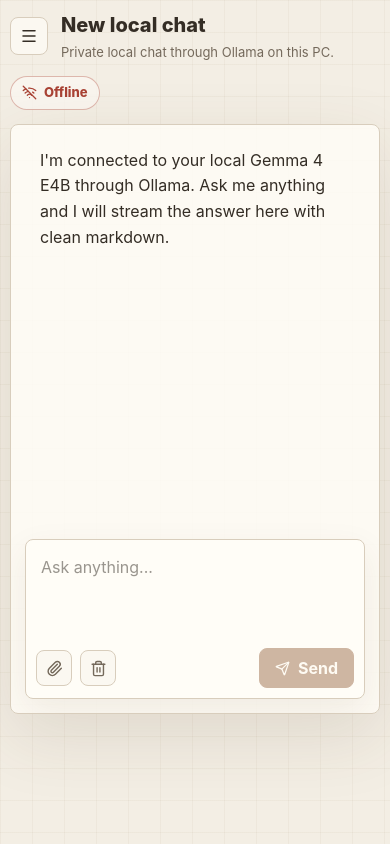
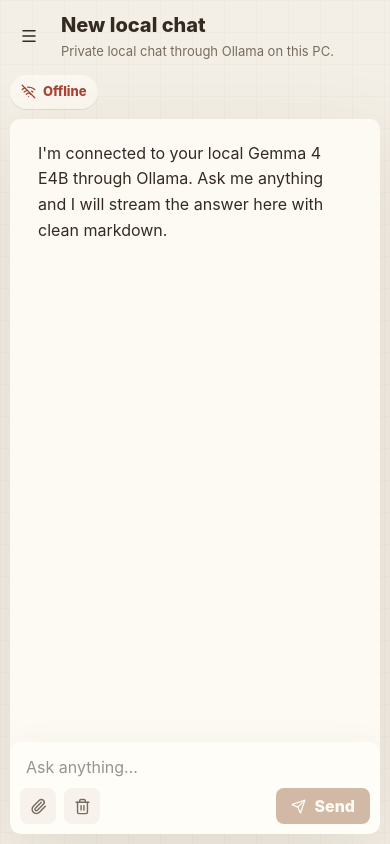
Before and after one commit to MohammedSafwan10/gemma-chat, a React (Vite) app: page / in a window 390 px wide. Built offline with nearby package versions, Linux system fonts and the light colour scheme; no server answers.

Commit message:
Refine chat layout and sidebar

```diff
--- a/src/App.tsx
+++ b/src/App.tsx
@@ -18,12 +18,13 @@ function App() {
   }, [chat.messages])
 
   return (
-    <main className="app-shell">
+    <main className={`app-shell ${sidebarOpen ? 'sidebar-open' : ''}`}>
       <ChatSidebar
         modelName={chat.modelName}
         savedChats={chat.savedChats}
         selectedChatId={chat.activeChatId}
         open={sidebarOpen}
+        onToggle={() => setSidebarOpen((current) => !current)}
         onNewChat={chat.startNewChat}
         onLoadChat={chat.loadChat}
       />
@@ -31,7 +32,7 @@ function App() {
       <section className="workspace">
         <header className="topbar">
           <button
-            className="icon-button"
+            className="icon-button topbar-menu"
             type="button"
             onClick={() => setSidebarOpen((current) => !current)}
             aria-label="Toggle sidebar"
--- a/src/components/ChatComposer.tsx
+++ b/src/components/ChatComposer.tsx
@@ -1,4 +1,5 @@
 import type { FormEvent, KeyboardEvent } from 'react'
+import { useEffect, useRef } from 'react'
 import { Paperclip, Send, Square, Trash2 } from 'lucide-react'
 
 type ChatComposerProps = {
@@ -18,6 +19,15 @@ export function ChatComposer({
   onSend,
   onStop,
 }: ChatComposerProps) {
+  const textareaRef = useRef<HTMLTextAreaElement | null>(null)
+
+  useEffect(() => {
+    const textarea = textareaRef.current
+    if (!textarea) return
+    textarea.style.height = 'auto'
+    textarea.style.height = `${Math.min(textarea.scrollHeight, 168)}px`
+  }, [prompt])
+
   function handleKeyDown(event: KeyboardEvent<HTMLTextAreaElement>) {
     if (event.key === 'Enter' && !event.shiftKey) {
       event.preventDefault()
@@ -28,11 +38,12 @@ export function ChatComposer({
   return (
     <form className="composer" onSubmit={onSend}>
       <textarea
+        ref={textareaRef}
         value={prompt}
         onChange={(event) => onPromptChange(event.target.value)}
         onKeyDown={handleKeyDown}
         placeholder="Ask anything..."
-        rows={3}
+        rows={1}
       />
 
       <div className="composer-actions">
--- a/src/index.css
+++ b/src/index.css
@@ -3,26 +3,26 @@
 :root {
   font-family:
     Inter, ui-sans-serif, system-ui, -apple-system, BlinkMacSystemFont, "Segoe UI", sans-serif;
-  color: #342d25;
-  background: #f3eee4;
+  color: #332b22;
+  background: #f4efe6;
   font-synthesis: none;
   text-rendering: optimizeLegibility;
   -webkit-font-smoothing: antialiased;
-  --bg: #f3eee4;
-  --sidebar: #ebe3d5;
-  --panel: #fbf8f1;
-  --panel-strong: #fffdf7;
-  --line: #d8cdbc;
-  --line-soft: #e7dece;
-  --text: #342d25;
-  --muted: #74695b;
-  --muted-2: #9d907d;
-  --accent: #94613d;
-  --accent-strong: #76472f;
-  --clay: #c1845d;
-  --sage: #69795f;
+  --bg: #f4efe6;
+  --sidebar: #eee6d8;
+  --surface: #fffdf7;
+  --surface-soft: #faf6ed;
+  --surface-warm: #f2e6d4;
+  --line: rgba(91, 67, 40, 0.12);
+  --line-strong: rgba(91, 67, 40, 0.2);
+  --text: #332b22;
+  --muted: #776c5e;
+  --muted-2: #a49683;
+  --accent: #9b6642;
+  --accent-strong: #7a4a31;
+  --sage: #64745b;
   --danger: #a94335;
-  --shadow: 0 22px 70px rgba(81, 60, 35, 0.12);
+  --shadow: 0 24px 80px rgba(87, 64, 36, 0.13);
   --radius: 8px;
 }
 
@@ -30,15 +30,18 @@
   box-sizing: border-box;
 }
 
+html,
+body,
+#root {
+  width: 100%;
+  height: 100%;
+  overflow: hidden;
+}
+
 body {
   margin: 0;
   min-width: 320px;
-  min-height: 100vh;
-  background:
-    linear-gradient(90deg, rgba(127, 103, 70, 0.05) 1px, transparent 1px),
-    linear-gradient(rgba(127, 103, 70, 0.05) 1px, transparent 1px),
-    var(--bg);
-  background-size: 32px 32px;
+  background: var(--bg);
 }
 
 button,
@@ -53,46 +56,68 @@ button {
 
 .app-shell {
   display: grid;
+  grid-template-columns: 0 minmax(0, 1fr);
+  width: 100%;
+  height: 100dvh;
+  overflow: hidden;
+  background:
+    linear-gradient(90deg, rgba(127, 103, 70, 0.035) 1px, transparent 1px),
+    linear-gradient(rgba(127, 103, 70, 0.035) 1px, transparent 1px),
+    var(--bg);
+  background-size: 32px 32px;
+}
+
+.app-shell.sidebar-open {
   grid-template-columns: 282px minmax(0, 1fr);
-  min-height: 100vh;
+}
+
+.app-shell.sidebar-open .topbar-menu {
+  visibility: hidden;
 }
 
 .sidebar {
   display: flex;
+  min-width: 0;
+  height: 100dvh;
   flex-direction: column;
   gap: 14px;
-  padding: 16px;
-  border-right: 1px solid var(--line);
-  background: rgba(235, 227, 213, 0.9);
+  overflow: hidden;
+  padding: 14px 12px;
+  background: rgba(238, 230, 216, 0.94);
+  opacity: 0;
+  transform: translateX(-100%);
+  transition:
+    opacity 160ms ease,
+    transform 160ms ease;
 }
 
-.brand {
-  display: flex;
-  align-items: center;
-  gap: 11px;
-  min-height: 44px;
+.sidebar.open {
+  opacity: 1;
+  transform: translateX(0);
 }
 
-.brand > div {
+.sidebar-header {
+  display: grid;
+  grid-template-columns: 38px minmax(0, 1fr);
+  gap: 10px;
+  align-items: center;
+  min-height: 40px;
+}
+
+.sidebar-header > div {
   display: grid;
   gap: 2px;
   min-width: 0;
 }
 
-.brand strong,
-.brand small {
+.sidebar-header strong,
+.sidebar-header small {
   overflow: hidden;
   text-overflow: ellipsis;
   white-space: nowrap;
 }
 
-.brand strong,
-.topbar h1,
-.model-card h2 {
-  letter-spacing: 0;
-}
-
-.brand small,
+.sidebar-header small,
 .topbar p,
 .empty-state,
 .chat-list small,
@@ -101,20 +126,10 @@ button {
   color: var(--muted);
 }
 
-.brand-mark,
-.avatar,
-.model-orb {
-  display: grid;
-  place-items: center;
-  border: 1px solid rgba(148, 97, 61, 0.24);
-  background: #f8f2e7;
-  color: var(--accent);
-}
-
-.brand-mark {
-  width: 38px;
-  height: 38px;
-  border-radius: var(--radius);
+.sidebar-header strong,
+.topbar h1,
+.model-card h2 {
+  letter-spacing: 0;
 }
 
 .new-chat-button,
@@ -122,26 +137,27 @@ button {
 .icon-button,
 .chat-list button,
 .switch {
-  border: 1px solid var(--line);
+  border: 0;
   border-radius: var(--radius);
-  background: var(--panel);
+  background: transparent;
   cursor: pointer;
   transition:
     transform 150ms ease,
-    border-color 150ms ease,
     background 150ms ease,
     box-shadow 150ms ease;
 }
 
 .new-chat-button:hover,
-.send-button:hover,
 .icon-button:hover,
 .chat-list button:hover,
 .switch:hover {
+  background: rgba(121, 84, 49, 0.08);
+}
+
+.send-button:hover {
   transform: translateY(-1px);
-  border-color: #c6b49d;
-  background: var(--panel-strong);
-  box-shadow: 0 8px 26px rgba(73, 52, 29, 0.08);
+  background: var(--accent-strong);
+  box-shadow: 0 8px 24px rgba(118, 74, 49, 0.2);
 }
 
 .new-chat-button,
@@ -151,10 +167,13 @@ button {
   justify-content: center;
   gap: 8px;
   min-height: 40px;
-  border-color: var(--accent);
   background: var(--accent);
   color: #fffaf0;
-  font-weight: 700;
+  font-weight: 760;
+}
+
+.new-chat-button:hover {
+  background: var(--accent-strong);
 }
 
 .search-box {
@@ -163,9 +182,8 @@ button {
   gap: 8px;
   height: 38px;
   padding: 0 10px;
-  border: 1px solid var(--line);
   border-radius: var(--radius);
-  background: rgba(255, 253, 247, 0.72);
+  background: rgba(255, 253, 247, 0.68);
   color: var(--muted);
 }
 
@@ -177,15 +195,15 @@ button {
   color: var(--text);
 }
 
-.sidebar-section,
-.runtime-card {
-  border: 1px solid var(--line);
-  border-radius: var(--radius);
-  background: rgba(251, 248, 241, 0.78);
+.sidebar-section {
+  min-height: 0;
+  overflow: auto;
 }
 
-.sidebar-section {
-  padding: 11px;
+.runtime-card {
+  border-radius: var(--radius);
+  background: rgba(255, 253, 247, 0.74);
+  box-shadow: 0 1px 0 var(--line);
 }
 
 .section-title,
@@ -193,7 +211,8 @@ button {
   display: flex;
   align-items: center;
   gap: 8px;
-  margin-bottom: 10px;
+  margin-bottom: 9px;
+  padding: 0 4px;
   color: var(--muted);
   font-size: 12px;
   font-weight: 800;
@@ -202,20 +221,19 @@ button {
 
 .chat-list {
   display: grid;
-  gap: 7px;
+  gap: 4px;
 }
 
 .chat-list button {
   display: grid;
-  gap: 4px;
-  padding: 10px;
+  gap: 3px;
+  padding: 9px 10px;
   color: var(--text);
   text-align: left;
 }
 
 .chat-list button.selected {
-  border-color: rgba(148, 97, 61, 0.36);
-  background: #f5eadb;
+  background: rgba(155, 102, 66, 0.12);
 }
 
 .chat-list span {
@@ -226,24 +244,30 @@ button {
 
 .empty-state {
   margin: 0;
+  padding: 10px;
   font-size: 13px;
 }
 
 .workspace {
+  display: grid;
   min-width: 0;
-  padding: 16px;
+  min-height: 0;
+  grid-template-rows: auto minmax(0, 1fr);
+  overflow: hidden;
+  padding: 14px 16px 12px;
 }
 
 .topbar {
   display: grid;
-  grid-template-columns: auto minmax(0, 1fr) auto;
+  grid-template-columns: 38px minmax(0, 1fr) auto;
   gap: 13px;
   align-items: center;
-  margin-bottom: 14px;
+  min-height: 42px;
+  margin-bottom: 10px;
 }
 
 .topbar h1 {
-  margin: 0 0 3px;
+  margin: 0 0 2px;
   overflow: hidden;
   color: var(--text);
   font-size: 20px;
@@ -262,12 +286,14 @@ button {
   width: 38px;
   height: 38px;
   place-items: center;
+  color: var(--text);
 }
 
 .icon-button.soft {
   width: 36px;
   height: 36px;
   color: var(--muted);
+  background: rgba(121, 84, 49, 0.06);
 }
 
 .status-pill {
@@ -276,59 +302,60 @@ button {
   gap: 7px;
   min-height: 34px;
   padding: 0 11px;
-  border: 1px solid var(--line);
   border-radius: 999px;
-  background: rgba(251, 248, 241, 0.76);
+  background: rgba(255, 253, 247, 0.68);
   color: var(--muted);
   font-size: 13px;
   font-weight: 760;
+  box-shadow: 0 1px 0 var(--line);
 }
 
 .status-pill.online {
-  border-color: rgba(105, 121, 95, 0.36);
   color: var(--sage);
 }
 
 .status-pill.offline {
-  border-color: rgba(169, 67, 53, 0.35);
   color: var(--danger);
 }
 
 .content-grid {
   display: grid;
-  grid-template-columns: minmax(0, 1fr) 304px;
-  gap: 14px;
-  height: calc(100vh - 82px);
+  min-height: 0;
+  grid-template-columns: minmax(0, 1fr) minmax(260px, 304px);
+  gap: 12px;
 }
 
 .chat-surface {
   display: grid;
+  min-width: 0;
+  min-height: 0;
   grid-template-rows: minmax(0, 1fr) auto;
   overflow: hidden;
-  border: 1px solid var(--line);
-  border-radius: var(--radius);
+  border-radius: 10px;
   background: rgba(255, 253, 247, 0.82);
   box-shadow: var(--shadow);
 }
 
 .thread {
   display: flex;
+  min-height: 0;
   flex-direction: column;
   gap: 18px;
   overflow-y: auto;
-  padding: 28px clamp(16px, 4vw, 54px);
+  padding: 28px clamp(16px, 5vw, 70px) 18px;
 }
 
 .message {
   display: grid;
   grid-template-columns: 34px minmax(0, 760px);
   gap: 11px;
-  max-width: 830px;
+  max-width: 840px;
 }
 
 .message.user {
   align-self: end;
-  grid-template-columns: minmax(0, 620px) 34px;
+  grid-template-columns: minmax(0, max-content) 34px;
+  max-width: min(720px, 86%);
 }
 
 .message.user .avatar {
@@ -339,8 +366,18 @@ button {
 
 .message.user .bubble {
   grid-column: 1;
-  border-color: rgba(193, 132, 93, 0.32);
-  background: #f1e4d1;
+  background: var(--surface-warm);
+  justify-self: end;
+  width: fit-content;
+  max-width: 100%;
+}
+
+.avatar,
+.model-orb {
+  display: grid;
+  place-items: center;
+  background: #f7efe2;
+  color: var(--accent);
 }
 
 .avatar {
@@ -353,8 +390,7 @@ button {
 
 .bubble {
   min-width: 0;
-  padding: 14px 16px;
-  border: 1px solid transparent;
+  padding: 13px 16px;
   border-radius: var(--radius);
   background: transparent;
   color: var(--text);
@@ -376,9 +412,8 @@ button {
 .bubble pre {
   overflow: auto;
   padding: 13px;
-  border: 1px solid var(--line-soft);
   border-radius: var(--radius);
-  background: #f5efe4;
+  background: #f4eadb;
 }
 
 .bubble code {
@@ -389,7 +424,7 @@ button {
 .bubble :not(pre) > code {
   padding: 2px 5px;
   border-radius: 5px;
-  background: #efe4d4;
+  background: #efe2d0;
   color: #6e3f2a;
 }
 
@@ -403,15 +438,14 @@ button {
 .bubble th,
 .bubble td {
   padding: 8px 10px;
-  border: 1px solid var(--line);
+  border-bottom: 1px solid var(--line);
 }
 
 .thinking-panel {
   margin: 0 0 12px;
   overflow: hidden;
-  border: 1px solid var(--line-soft);
   border-radius: var(--radius);
-  background: #f8f1e5;
+  background: #f7eddf;
 }
 
 .thinking-panel button {
@@ -445,7 +479,6 @@ button {
 .thinking-panel pre {
   max-height: 220px;
   margin: 0;
-  border-width: 1px 0 0;
   border-radius: 0;
   color: #6b5d4d;
   font-size: 12px;
@@ -476,22 +509,28 @@ button {
 }
 
 .composer {
-  margin: 0 14px 14px;
-  border: 1px solid var(--line);
-  border-radius: var(--radius);
-  background: var(--panel-strong);
-  box-shadow: 0 12px 34px rgba(91, 68, 38, 0.08);
+  margin: 0 auto 12px;
+  width: min(100% - 24px, 920px);
+  border-radius: 10px;
+  background: var(--surface);
+  box-shadow:
+    0 1px 0 var(--line),
+    0 16px 42px rgba(91, 68, 38, 0.1);
 }
 
 .composer textarea {
+  display: block;
   width: 100%;
-  min-height: 92px;
+  min-height: 46px;
+  max-height: 168px;
   resize: none;
+  overflow-y: auto;
   border: 0;
   outline: 0;
-  padding: 15px;
+  padding: 14px 16px 8px;
   color: var(--text);
   background: transparent;
+  line-height: 1.45;
 }
 
 .composer-actions {
@@ -503,6 +542,7 @@ button {
 
 .send-button {
   width: auto;
+  min-height: 36px;
   margin-left: auto;
   padding: 0 15px;
 }
@@ -514,15 +554,16 @@ button {
 }
 
 .send-button.stop {
-  border-color: var(--danger);
   background: var(--danger);
 }
 
 .runtime-panel {
   display: flex;
   min-width: 0;
+  min-height: 0;
   flex-direction: column;
   gap: 12px;
+  overflow: auto;
 }
 
 .runtime-card {
@@ -595,7 +636,6 @@ button {
 }
 
 .switch.on {
-  border-color: var(--accent);
   background: var(--accent);
 }
 
@@ -657,31 +697,9 @@ input[type="range"] {
   }
 }
 
-@media (max-width: 1100px) {
-  .app-shell {
-    grid-template-columns: 1fr;
-  }
-
-  .sidebar {
-    display: none;
-  }
-
-  .sidebar.open {
-    display: flex;
-    position: fixed;
-    z-index: 10;
-    inset: 0 auto 0 0;
-    width: min(282px, 88vw);
-    box-shadow: 24px 0 70px rgba(81, 60, 35, 0.18);
-  }
-
+@media (max-width: 1180px) {
   .content-grid {
-    grid-template-columns: 1fr;
-    height: auto;
-  }
-
-  .chat-surface {
-    min-height: 70vh;
+    grid-template-columns: minmax(0, 1fr);
   }
 
   .runtime-panel {
@@ -689,13 +707,37 @@ input[type="range"] {
   }
 }
 
-@media (max-width: 720px) {
+@media (max-width: 900px) {
+  .app-shell,
+  .app-shell.sidebar-open {
+    grid-template-columns: 1fr;
+  }
+
+  .sidebar {
+    position: fixed;
+    z-index: 20;
+    inset: 0 auto 0 0;
+    width: min(282px, 88vw);
+    box-shadow: 24px 0 70px rgba(81, 60, 35, 0.18);
+    pointer-events: none;
+  }
+
+  .sidebar.open {
+    pointer-events: auto;
+  }
+
   .workspace {
     padding: 10px;
   }
 
+  .app-shell.sidebar-open .topbar-menu {
+    visibility: visible;
+  }
+}
+
+@media (max-width: 720px) {
   .topbar {
-    grid-template-columns: auto 1fr;
+    grid-template-columns: 38px 1fr;
   }
 
   .status-pill {
@@ -717,6 +759,11 @@ input[type="range"] {
   }
 
   .thread {
-    padding: 18px 12px;
+    padding: 18px 12px 12px;
+  }
+
+  .composer {
+    width: 100%;
+    margin-bottom: 0;
   }
 }
```
Also changed, not shown: src/components/ChatSidebar.tsx (+7 -5 lines).
